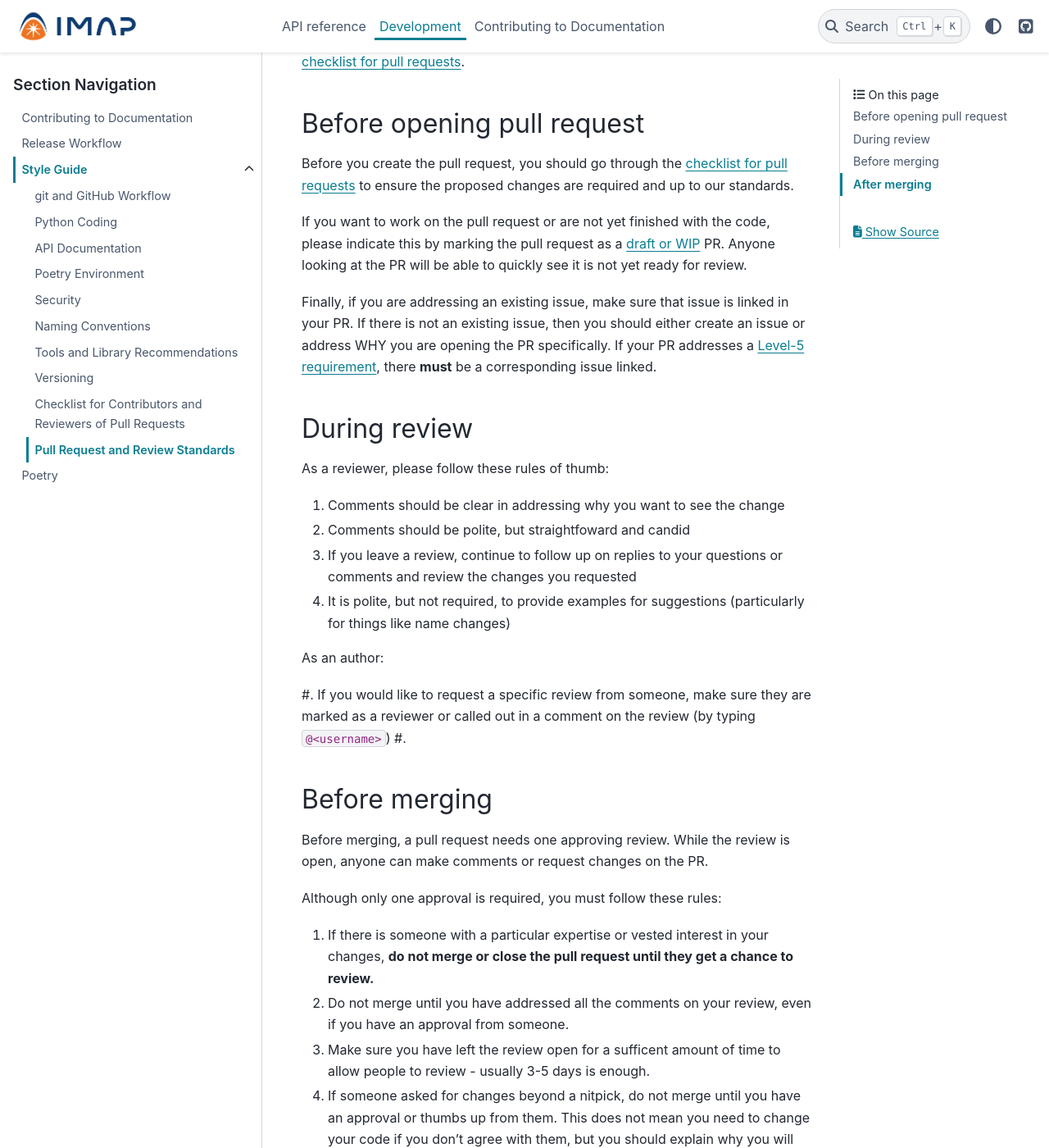
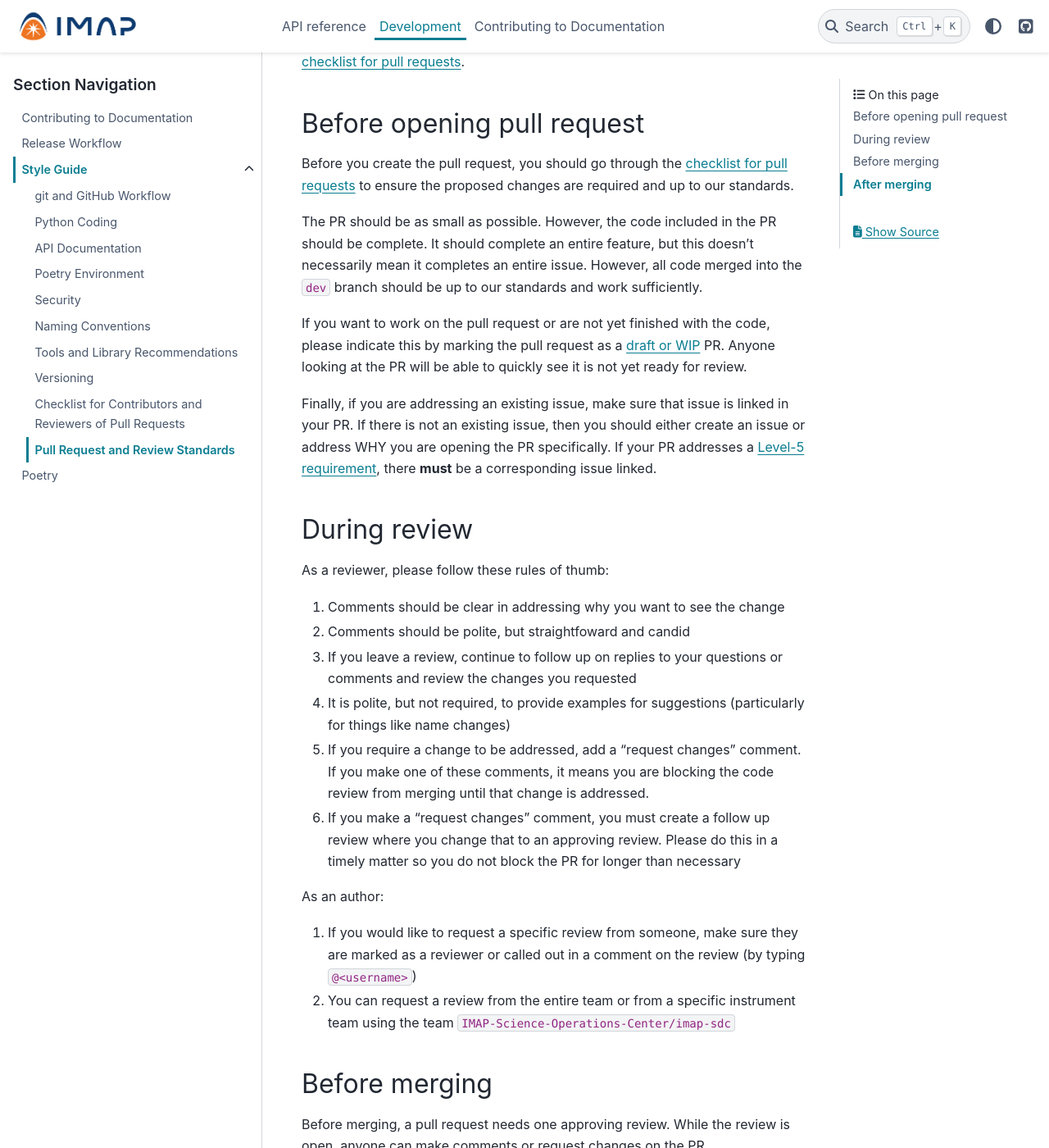
Before and after one commit to IMAP-Science-Operations-Center/imap_processing, a Sphinx documentation site: the page built from docs/source/development/style-guide/review-standards.rst, in a window 1280 px wide and 1400 px high, scrolled down 246 px. Shown: the whole window at 82% size. Built offline with Sphinx 7.4.7 and the PyData theme 0.15.4, drawn with Linux system fonts in a browser that asks for light colours; some of the changed text lies outside the part shown.

Commit message:
Adding notes from meeting discussion

```diff
--- a/docs/source/development/style-guide/review-standards.rst
+++ b/docs/source/development/style-guide/review-standards.rst
@@ -11,6 +11,9 @@ Before opening pull request
 
 Before you create the pull request, you should go through the :ref:`checklist for pull requests <checklist-for-contributors-and-reviewers-of-pull-requests>` to ensure
 the proposed changes are required and up to our standards.
+
+The PR should be as small as possible. However, the code included in the PR should be complete. It should complete an entire feature, but this doesn't necessarily mean it completes an entire issue.
+However, all code merged into the ``dev`` branch should be up to our standards and work sufficiently.
 
 If you want to work on the pull request or are not yet finished with the code, please indicate this by marking the pull request as a
 `draft or WIP <https://docs.github.com/en/pull-requests/collaborating-with-pull-requests/proposing-changes-to-your-work-with-pull-requests/about-pull-requests#draft-pull-requests>`_ PR.
@@ -28,11 +31,13 @@ As a reviewer, please follow these rules of thumb:
 #. Comments should be polite, but straightfoward and candid
 #. If you leave a review, continue to follow up on replies to your questions or comments and review the changes you requested
 #. It is polite, but not required, to provide examples for suggestions (particularly for things like name changes)
+#. If you require a change to be addressed, add a "request changes" comment. If you make one of these comments, it means you are blocking the code review from merging until that change is addressed.
+#. If you make a "request changes" comment, you must create a follow up review where you change that to an approving review. Please do this in a timely matter so you do not block the PR for longer than necessary
 
 As an author:
 
 #. If you would like to request a specific review from someone, make sure they are marked as a reviewer or called out in a comment on the review (by typing ``@<username>``)
-#.
+#. You can request a review from the entire team or from a specific instrument team using the team ``IMAP-Science-Operations-Center/imap-sdc``
 
 Before merging
 ==============
@@ -48,6 +53,7 @@ Although only one approval is required, you must follow these rules:
 #. You should go through the :ref:`pull request checklist <pertaining-to-the-code-review>`
 #. You should ensure ALL checks on the PR pass (tests are passing)
 #. If you have a lot of commits, clean up the commits by running a `rebase <https://git-scm.com/book/en/v2/Git-Branching-Rebasing>`_ and combining commits.
+#. At least one approval should come from the SDC team. Comments from external people should be treated the same way SDC comments are.
 
 
 After merging
```
